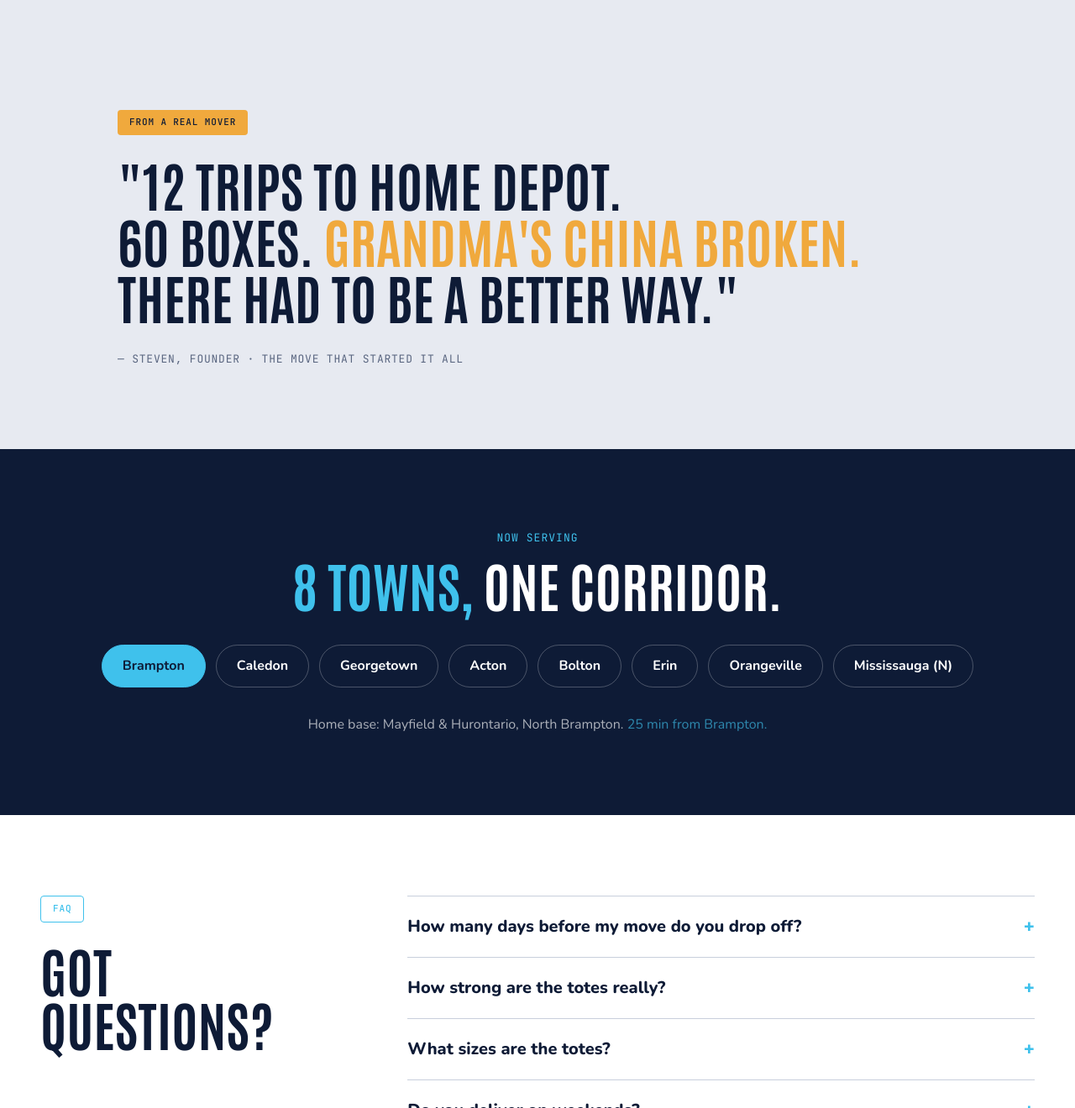
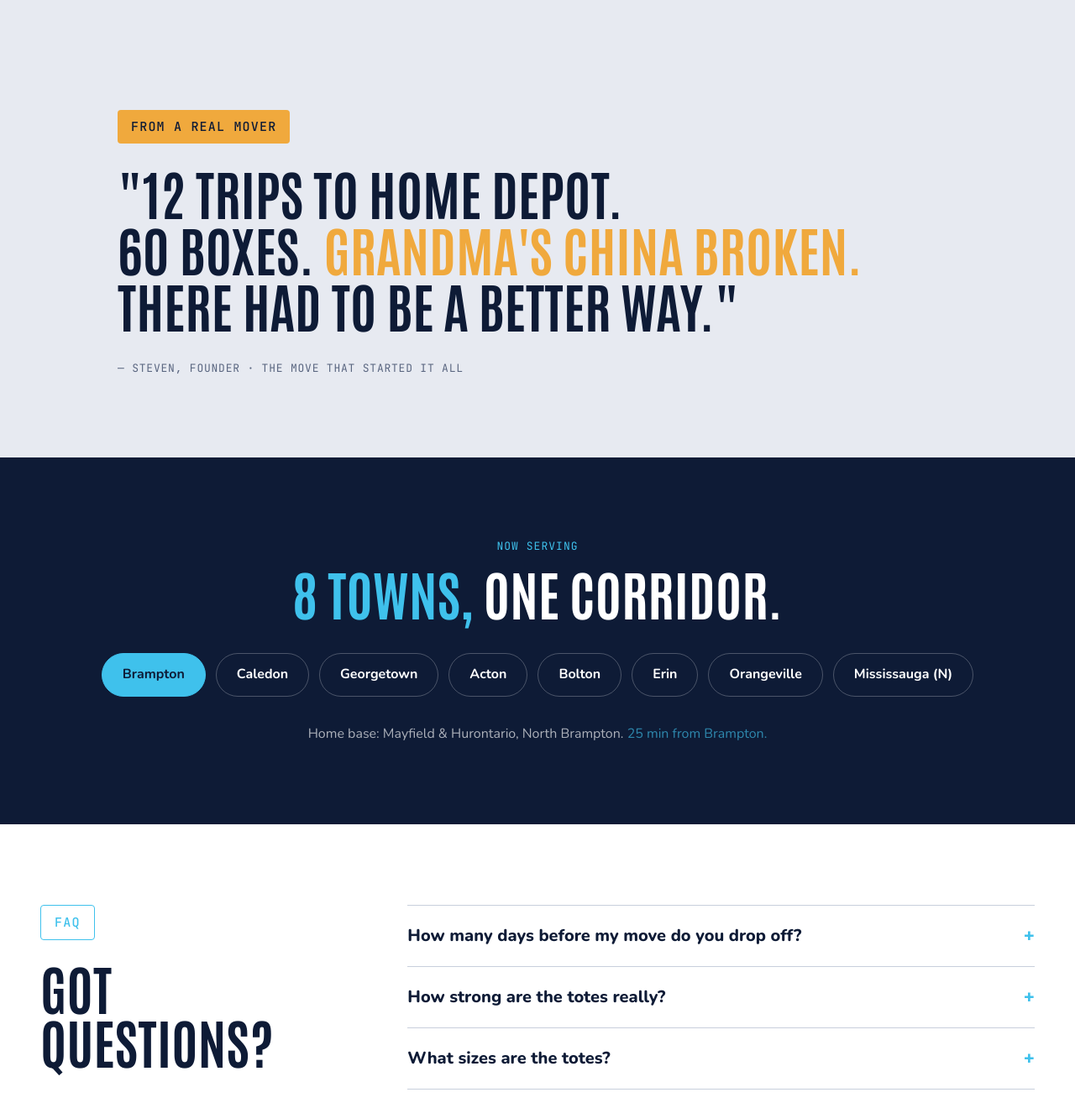
Before and after one commit to pstechnology-lab/totemove-website, a plain HTML site: page index.html in a window 1280 px wide. Shown: the part 3560-4880 px from the top of the page at 84% size. Drawn offline with nearby package versions, Linux system fonts and the light colour scheme.

Commit message:
Increase testimonial and FAQ pill labels from 11px to 15px
Co-Authored-By: Claude Sonnet 4.6 <noreply@anthropic.com>

```diff
--- a/style.css
+++ b/style.css
@@ -706,13 +706,13 @@ details summary::-webkit-details-marker { display: none; }
 .faq-pill {
   display: inline-flex;
   align-items: center;
-  padding: 6px 14px;
+  padding: 8px 16px;
   background: transparent;
   color: var(--cyan);
   border: 1.5px solid var(--cyan);
   border-radius: 4px;
   font-family: var(--font-mono);
-  font-size: 11px;
+  font-size: 15px;
   letter-spacing: 0.08em;
   text-transform: uppercase;
   font-weight: 500;
@@ -787,12 +787,12 @@ details[open] .faq-icon { transform: rotate(45deg); }
 .testimonial-pill {
   display: inline-flex;
   align-items: center;
-  padding: 6px 14px;
+  padding: 8px 16px;
   background: var(--amber);
   color: var(--navy);
   border-radius: 4px;
   font-family: var(--font-mono);
-  font-size: 11px;
+  font-size: 15px;
   letter-spacing: 0.08em;
   text-transform: uppercase;
   font-weight: 500;
```
